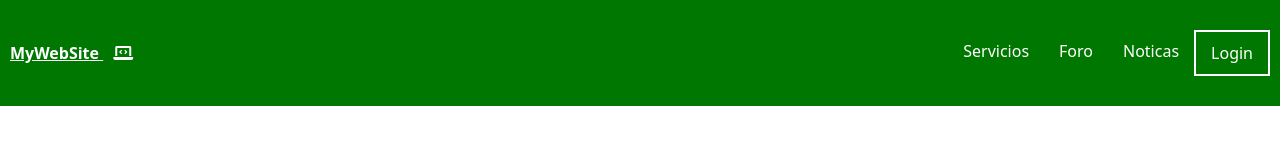
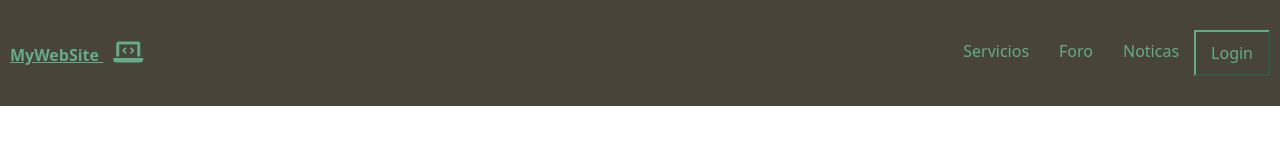
Before and after one commit to EdgardoSoto1/actividades_programacion_II, a plain HTML site: page Práctica CSS 2/index.html in a window 1280 px wide. Drawn offline with Linux system fonts and the light colour scheme.

Commit message:
Personalizacion Navbar
Punto 9

```diff
--- a/Práctica CSS 2/css/index.css
+++ b/Práctica CSS 2/css/index.css
@@ -20,16 +20,22 @@ nav {
     justify-content: space-between;
     display: flex;
     width: 100%;
-    background-color: #007700;
+    background-color: #494439;
     padding: 30px 10px;
 
 }
 
 .logo {
-    color: #fff;
+    color: rgb(98, 172, 137);
     font-weight: 700;
     display: inline-block;
 
+}
+
+.logo i {
+    margin-left: 10px;
+    font-size: 24px;
+    color: rgb(98, 172, 137);
 }
 
 
@@ -37,7 +43,7 @@ nav {
     display: inline-block;
     padding: 10px 15px;
     text-decoration: none;
-    color: #fff;
+    color: rgb(98, 172, 137);
 
 }
 
@@ -47,7 +53,7 @@ nav {
 }
 
 .nav-item:hover {
-    background-color: aquamarine;
+    background-color: rgb(228, 226, 210);
 
 }
 
@@ -57,13 +63,9 @@ nav {
 
 .login a {
     display: inline-block;
-    border: 2px solid white;
+    border: 2px outset rgb(98, 172, 137);
 }
 
 .login a:hover {
     color: black;
 }
-
-.logo i {
-    margin-left: 10px;
-}
--- a/Práctica CSS 2/index.html
+++ b/Práctica CSS 2/index.html
@@ -16,7 +16,7 @@
 
         <a href="#" class="logo">
 
-        MyWebSite      <i class="fa-solid fa-laptop-code" style ="color: white;" ></i>
+            MyWebSite <i class="fa-solid fa-laptop-code"></i>
 
         </a>
 
```
